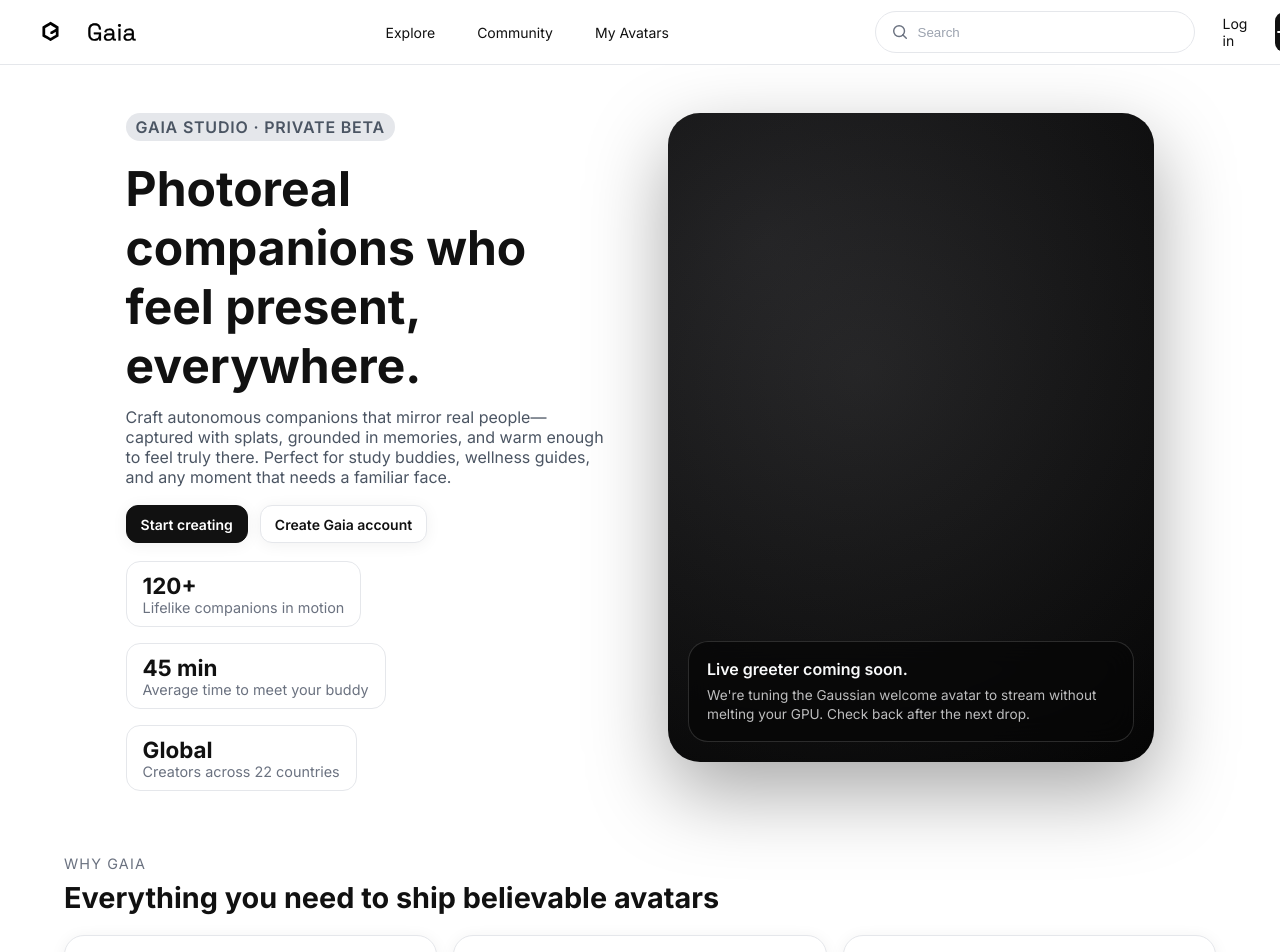
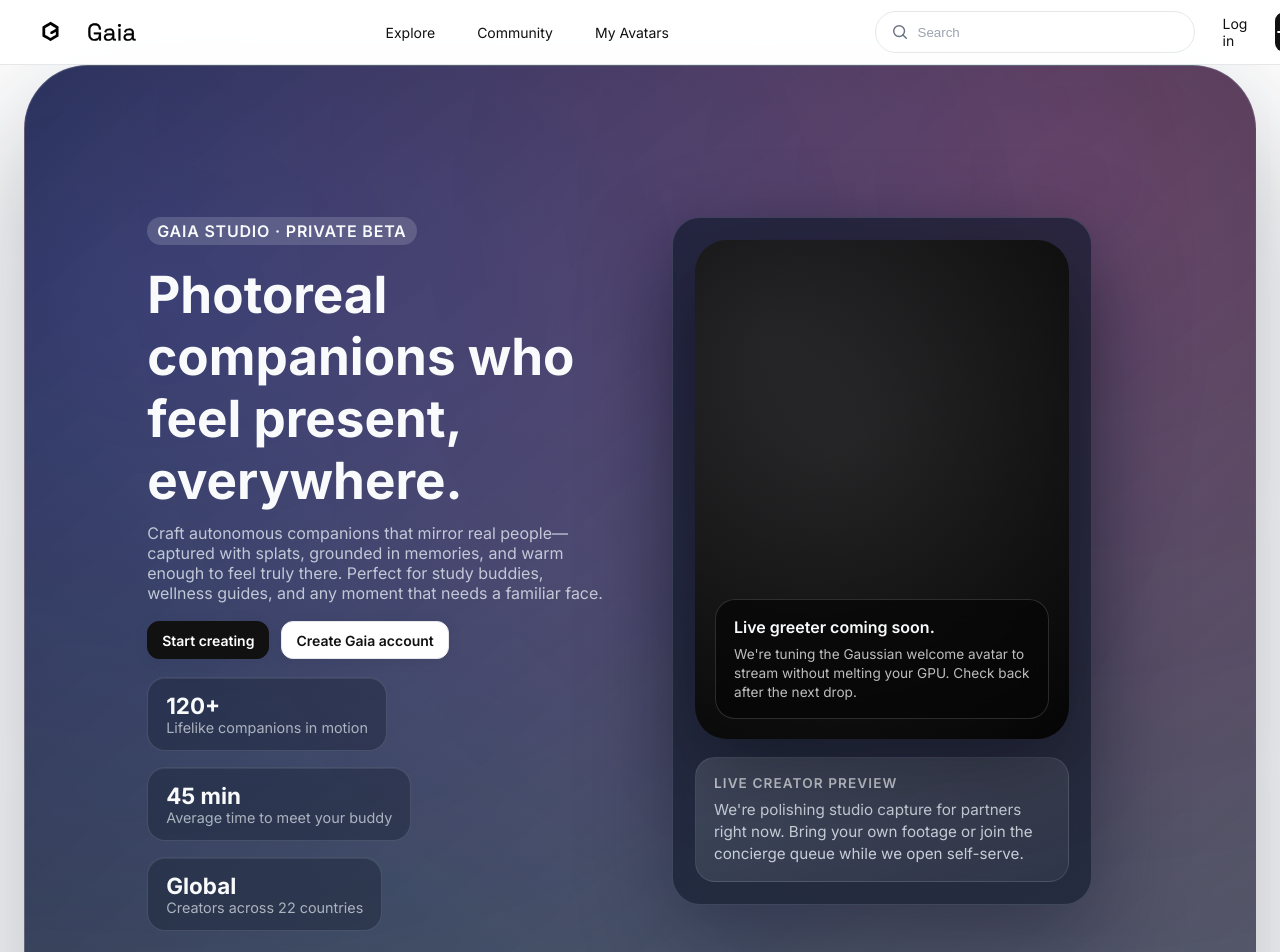
Before and after one commit to ndukakuma/gaia, a Next.js app: page / in a window 1280 px wide. Shown: the top 952 px of the page. Built offline with nearby package versions, Linux system fonts and the light colour scheme.

Commit message:
Enhance hero section visuals

```diff
--- a/src/app/page.module.css
+++ b/src/app/page.module.css
@@ -2,34 +2,79 @@
 .sectionTitle{ margin: 0 0 12px; font-weight: 700; font-size: 20px; }
 
 .hero{
-  --hero-column-width: clamp(320px, 38vw, 520px);
+  position:relative;
+  padding: clamp(48px, 8vw, 96px) 0 clamp(56px, 10vw, 112px);
+  margin-bottom: clamp(24px, 6vw, 64px);
+}
+
+.heroBackdrop{
+  position:absolute;
+  top:0;
+  left:50%;
+  transform:translateX(-50%);
+  width: min(calc(100% + 320px), calc(100vw - 48px));
+  height: calc(100% + clamp(32px, 8vw, 120px));
+  border-radius: clamp(28px, 7vw, 64px);
+  background:
+    radial-gradient(140% 120% at 10% 20%, rgba(99,102,241,0.28), transparent 65%),
+    radial-gradient(120% 120% at 85% 10%, rgba(236,72,153,0.26), transparent 70%),
+    linear-gradient(140deg, rgba(15,23,42,0.94), rgba(30,41,59,0.78));
+  border:1px solid rgba(148,163,184,0.25);
+  box-shadow:0 50px 140px rgba(15,23,42,0.35);
+  overflow:hidden;
+  z-index:0;
+}
+
+.heroBackdrop::before{
+  content:"";
+  position:absolute;
+  inset:0;
+  background:radial-gradient(120% 160% at 50% 100%, rgba(125,211,252,0.12), transparent 75%);
+  opacity:0.7;
+}
+
+.heroContent{
+  position:relative;
+  z-index:1;
+  --hero-column-width: clamp(320px, 36vw, 520px);
   display:grid;
   grid-template-columns: repeat(auto-fit, minmax(280px, 1fr));
-  gap:40px;
-  padding:48px 0 32px;
+  gap: clamp(32px, 6vw, 64px);
   align-items:flex-start;
   justify-content:center;
+  padding: clamp(32px, 6vw, 56px) clamp(28px, 5vw, 64px);
 }
+
 .heroText{
   max-width: var(--hero-column-width);
   justify-self:center;
+  color:#f9fafb;
 }
+
+.heroText .betaTag{
+  background: rgba(226,232,240,0.18);
+  color:#f8fafc;
+}
+
 .heroText h1{
-  font-size: clamp(2.4rem, 4vw, 3rem);
+  font-size: clamp(2.4rem, 4vw, 3.2rem);
   margin:0 0 12px;
 }
+
 .heroText p{
   font-size: 1rem;
-  color:#4b5563;
+  color:rgba(226,232,240,0.8);
   margin:0 0 18px;
   max-width: var(--hero-column-width);
 }
+
 .heroActions{
   display:flex;
   flex-wrap:wrap;
   gap:12px;
   margin-bottom:18px;
 }
+
 .statList{
   list-style:none;
   display:flex;
@@ -38,21 +83,28 @@
   margin:0;
   flex-wrap:wrap;
 }
+
 .statList li{
-  padding:10px 16px;
-  border-radius:14px;
-  border:1px solid var(--border);
+  padding:14px 18px;
+  border-radius:18px;
+  border:1px solid rgba(148,163,184,0.25);
   min-width:150px;
   display:flex;
   flex-direction:column;
+  background:rgba(15,23,42,0.35);
+  box-shadow:inset 0 1px 0 rgba(255,255,255,0.08);
 }
+
 .statList strong{
   font-size:1.4rem;
+  color:#f9fafb;
 }
+
 .statList span{
   font-size:0.9rem;
-  color:#6b7280;
+  color:rgba(226,232,240,0.7);
 }
+
 .heroVisual{
   display:flex;
   justify-content:center;
@@ -60,10 +112,50 @@
   width:100%;
 }
 
+.heroPanel{
+  width:100%;
+  max-width:420px;
+  padding:22px;
+  border-radius:28px;
+  background:rgba(15,23,42,0.65);
+  border:1px solid rgba(148,163,184,0.24);
+  box-shadow:0 30px 90px rgba(15,23,42,0.45);
+  backdrop-filter: blur(24px);
+  display:flex;
+  flex-direction:column;
+  gap:18px;
+}
+
+.heroPanelCard{
+  padding:16px 18px;
+  border-radius:20px;
+  background:linear-gradient(160deg, rgba(226,232,240,0.16), rgba(226,232,240,0.05));
+  color:#e2e8f0;
+  display:flex;
+  flex-direction:column;
+  gap:6px;
+  line-height:1.45;
+  border:1px solid rgba(148,163,184,0.18);
+}
+
+.heroPanelTitle{
+  font-size:0.85rem;
+  font-weight:600;
+  letter-spacing:0.08em;
+  text-transform:uppercase;
+  color:rgba(248,250,252,0.72);
+  margin:0;
+}
+
+.heroPanelBody{
+  margin:0;
+  font-size:0.95rem;
+  color:rgba(226,232,240,0.85);
+}
+
 @media (min-width: 960px){
-  .hero{
+  .heroContent{
     grid-template-columns: var(--hero-column-width) var(--hero-column-width);
-    gap:56px;
   }
 
   .heroText{
--- a/src/app/page.tsx
+++ b/src/app/page.tsx
@@ -68,6 +68,8 @@
   return (
     <main className="container">
       <section className={styles.hero}>
+        <div className={styles.heroBackdrop} aria-hidden="true" />
+        <div className={styles.heroContent}>
           <div className={styles.heroText}>
             <p className={styles.betaTag}>Gaia Studio · Private beta</p>
             <h1>Photoreal companions who feel present, everywhere.</h1>
@@ -95,7 +97,16 @@
             </ul>
           </div>
           <div className={styles.heroVisual}>
+            <div className={styles.heroPanel}>
               <HeroGreeter src={DEFAULT_SPLAT_SRC} disabled />
+              <div className={styles.heroPanelCard}>
+                <p className={styles.heroPanelTitle}>Live creator preview</p>
+                <p className={styles.heroPanelBody}>
+                  We&apos;re polishing studio capture for partners right now. Bring your own footage or join the concierge queue while we open self-serve.
+                </p>
+              </div>
+            </div>
+          </div>
         </div>
       </section>
 
```
Lines whose indentation alone changed are shown as unchanged.
